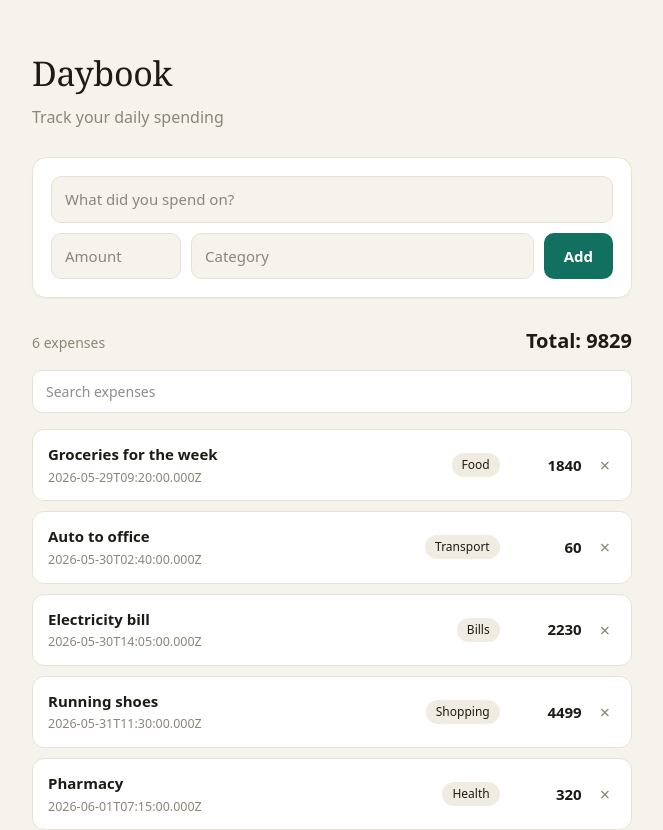
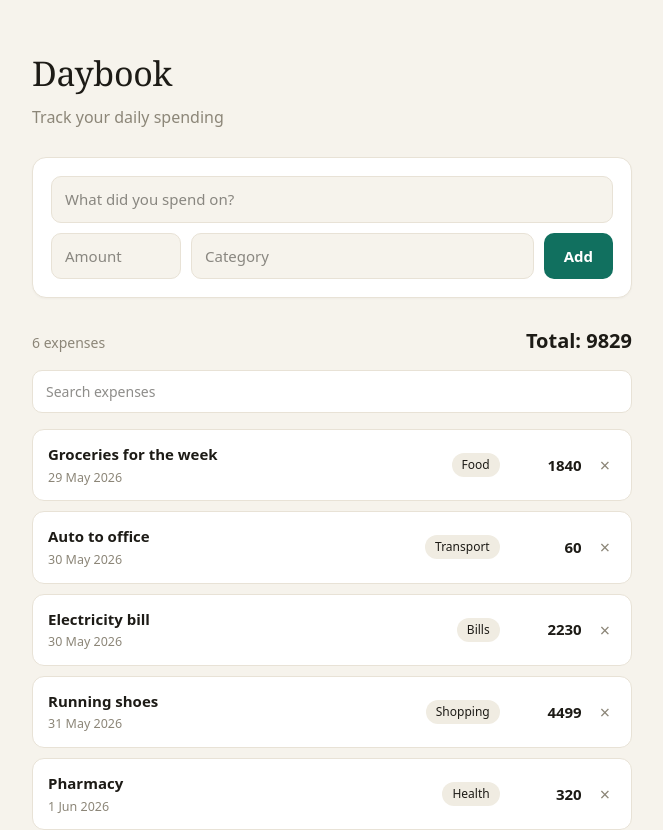
Before and after one commit to Poluslg/expense-tracker-assignment, a Next.js app: page / in a window 1280 px wide. Shown: the top 830 px of the page, without its empty margins (308-971 px from the left). Built offline with nearby package versions, Linux system fonts and the light colour scheme.

Commit message:
Add date formatting utility and update expense display
- Created a utility function `formatDate` to format ISO date strings into a human-readable format.
- Updated the expense display to use the new date formatting function, improving user experience.

```diff
--- a/src/app/page.tsx
+++ b/src/app/page.tsx
@@ -2,6 +2,7 @@
 
 import { useState } from "react";
 import { SEED, Expense } from "@/lib/data";
+import { formatDate } from "@/lib/formatDate";
 
 export default function Daybook() {
   const [expenses, setExpenses] = useState<Expense[]>(SEED);
@@ -160,7 +161,7 @@ export default function Daybook() {
             <div style={{ flex: 1, minWidth: 0 }}>
               <div style={{ fontSize: 15, fontWeight: 600 }}>{e.description}</div>
               <div style={{ fontSize: 12.5, color: "var(--muted)", marginTop: 3 }}>
-                {e.date}
+                {formatDate(e.date)}
               </div>
             </div>
             <span
--- /dev/null
+++ b/src/lib/formatDate.ts
@@ -0,0 +1,8 @@
+export function formatDate(dateString: string) {
+  const date = new Date(dateString);
+  return new Intl.DateTimeFormat('en-IN', {
+    month: 'short',
+    day: 'numeric',
+    year: 'numeric',
+  }).format(date);
+}
```
Also changed, not shown: 1 other file (tests, documents, lock files or other folders).
